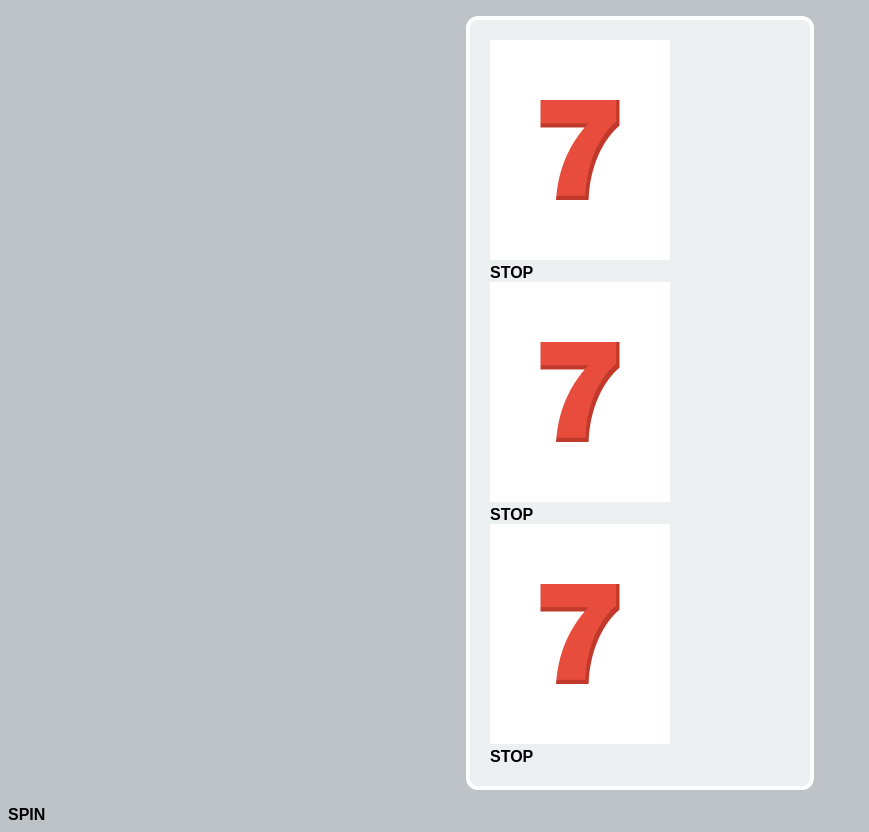
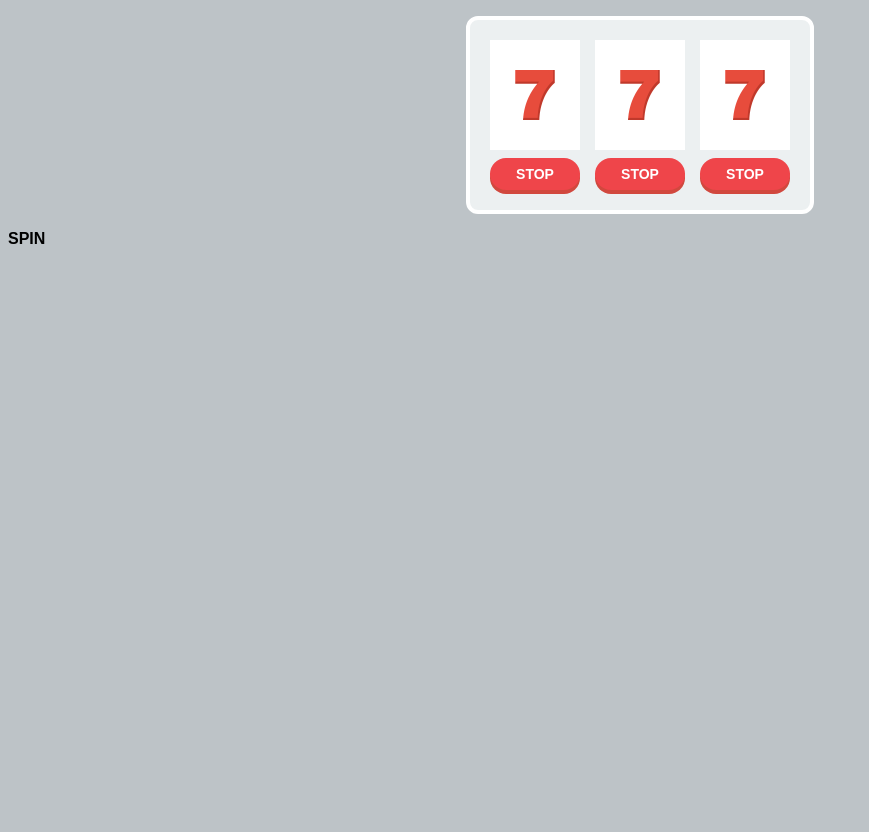
Before and after one commit to gusutaharu/SlotMachine, a plain HTML site: page index.html in a window 1280 px wide. Shown: the whole page, without its empty margins (0-869 px from the left). After the commit the page ends 800 px from the top, so only its background shows below. Drawn offline with Linux system fonts and the light colour scheme.

Commit message:
lesson04

```diff
--- a/css/styles.css
+++ b/css/styles.css
@@ -14,9 +14,26 @@ main {
   border: 4px solid #fff;
   border-radius: 12px;
   margin: 16px auto;
+  display: flex;
+  justify-content: space-between;
 }
 
 .panel img {
   width: 90px;
   height: 110px;
+  margin-bottom: 4px;
 }
+
+.stop {
+  cursor: pointer;
+  width: 90px;
+  height: 32px;
+  background: #ef454a;
+  box-shadow: 0 4px 0 #d1483e;
+  border-radius: 16px;
+  line-height: 32px;
+  text-align: center;
+  font-size: 14px;
+  color: #fff;
+  user-select: none;
+}
--- a/index.html
+++ b/index.html
@@ -8,11 +8,15 @@
 </head>
 <body>
   <main>
-    <section class="pnael">
+    <section class="panel">
       <img src="img/seven.png" alt="">
       <div class="stop">STOP</div>
+    </section>
+    <section class="panel">
       <img src="img/seven.png" alt="">
       <div class="stop">STOP</div>
+    </section>
+    <section class="panel">
       <img src="img/seven.png" alt="">
       <div class="stop">STOP</div>
     </section>
```
